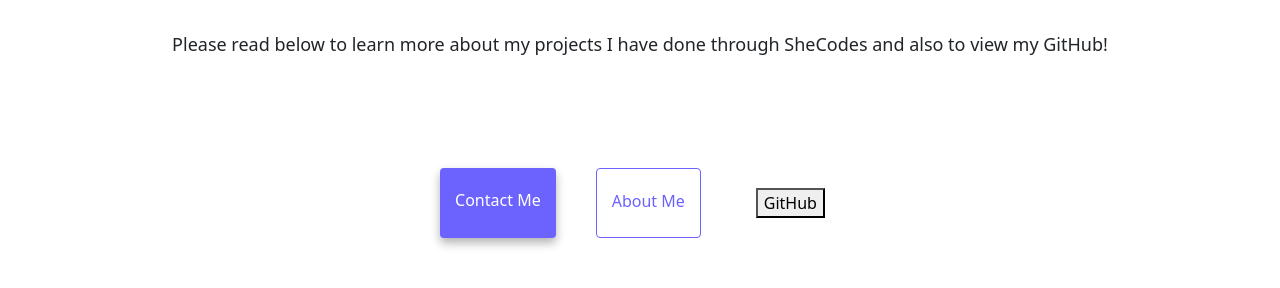
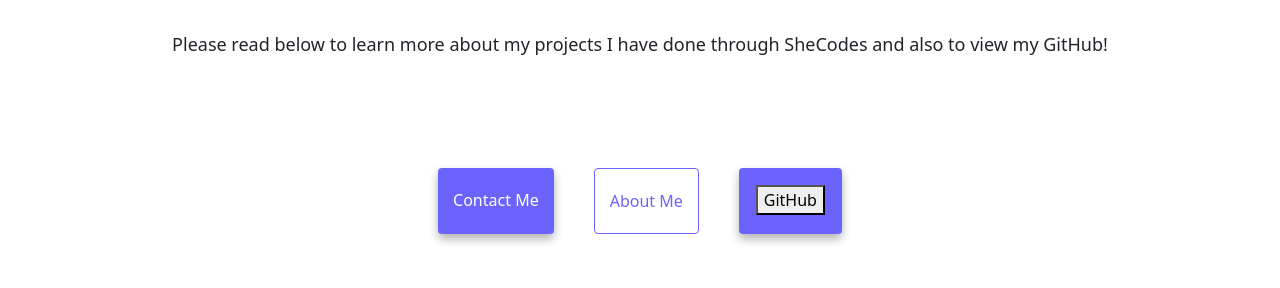
Before and after one commit to Hayb0312/HostedSite, a website: page index.html in a window 1280 px wide. Shown: the part 205-493 px from the top of the page. Drawn offline with nearby package versions, Linux system fonts and the light colour scheme.

Commit message:
GitHub Button css

```diff
--- a/index.html
+++ b/index.html
@@ -48,7 +48,7 @@
     <div class="navigation-links">
       <a href="about.html#contact" class="contact-link">Contact me</a>
       <a href="about.html" class="about-link">About me</a>
-      <a href="https://github.com/Hayb0312/HostedSite.git" target="_parent"><button>GitHub</button></a>
+      <a href="https://github.com/Hayb0312/HostedSite.git" class="btn btn-purple app-button text-white p-3"><button>GitHub</button></a>
     </div>
     <div class="container mt-5">
       <div class="row">
```
